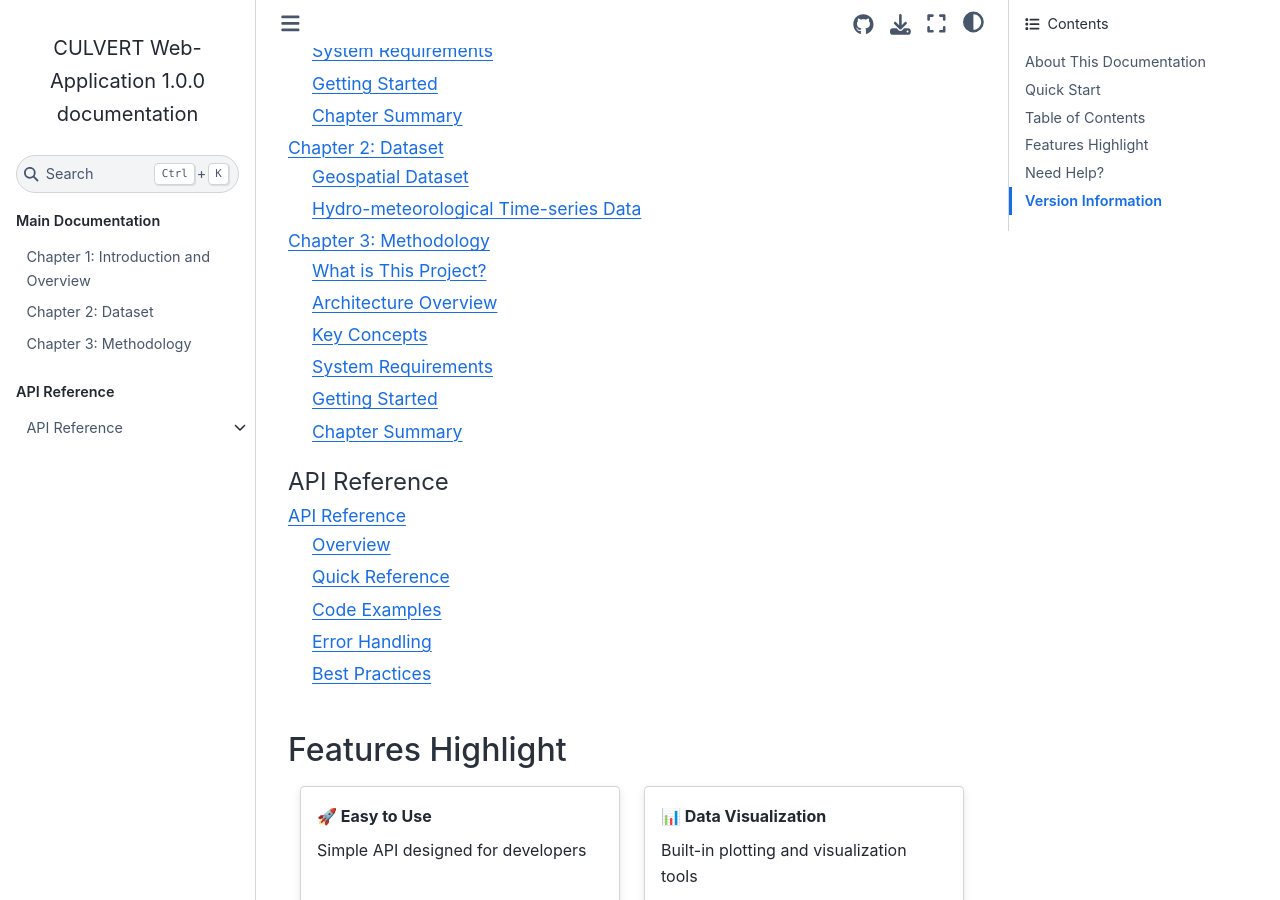
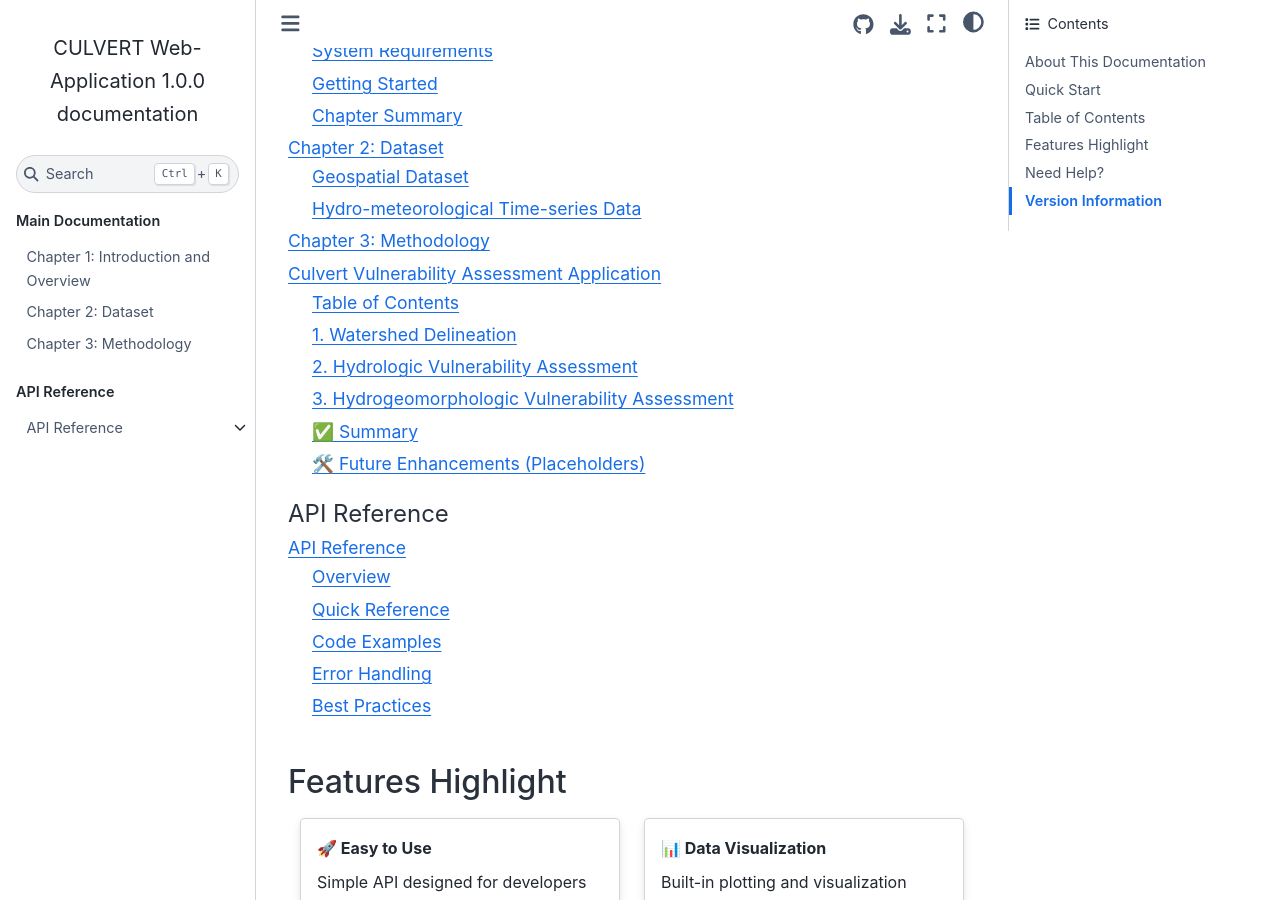
Before and after one commit to SouravDSGit/CULVERT-Manual, a Sphinx documentation site: the page built from docs/index.md, in a window 1280 px wide and 900 px high, scrolled down 976 px. Built offline with Sphinx 7.4.7 and the Sphinx Book theme 1.1.4, drawn with Linux system fonts in a browser that asks for light colours; some of the changed lines change nothing that is shown.

Commit message:
initial commit

````diff
--- a/docs/chapter-03.md
+++ b/docs/chapter-03.md
@@ -1,108 +1,241 @@
 # Chapter 3: Methodology
 
-Welcome to the first chapter of our documentation! This chapter provides a comprehensive overview of the project, its goals, and core concepts.
+Welcome to the third chapter of our documentation! This chapter provides a detailed exaplanation of the methodlogies used in this analysis, data-pipeline architecture and implementation in the CULVERT Application.
 
-## What is This Project?
+---
 
-This project is designed to solve [specific problem] by providing [solution description]. It offers:
+# Culvert Vulnerability Assessment Application
 
-- ✨ **Feature 1**: Brief description
-- 🔧 **Feature 2**: Brief description
-- 📊 **Feature 3**: Brief description
+The **Culvert Vulnerability Assessment App** is a comprehensive geospatial tool designed to evaluate the hydrologic and hydrogeomorphologic vulnerability of culverts and related infrastructure. It integrates watershed delineation, hydrologic analysis, and terrain-based assessment methods to support infrastructure planning, disaster resilience, and environmental safety.
 
-## Architecture Overview
+---
 
-Here's a high-level overview of how our system works:
+## Table of Contents
 
-```{mermaid}
-graph TB
-    A[User Input] --> B[Processor]
-    B --> C[Database]
-    B --> D[External API]
-    C --> E[Output Generator]
-    D --> E
-    E --> F[Final Result]
+1. [Watershed Delineation](#1-watershed-delineation)
+2. [Hydrologic Vulnerability Assessment](#2-hydrologic-vulnerability-assessment)
+3. [Hydrogeomorphologic Vulnerability Assessment](#3-hydrogeomorphologic-vulnerability-assessment)
 
-    classDef userClass fill:#e1f5fe
-    classDef processClass fill:#f3e5f5
-    classDef dataClass fill:#e8f5e9
+---
 
-    class A,F userClass
-    class B,E processClass
-    class C,D dataClass
+## 1. Watershed Delineation
+
+This module allows users to delineate watershed boundaries and stream networks based on elevation data and infrastructure locations such as culverts, bridges, and fords.
+
+### 🧭 Steps in Watershed Delineation
+
+1. **Boundary Region (Mandatory)**
+
+   - Input type: `.zip` (shapefile) or `.shp`
+   - Defines the outer limits of the study region.
+
+2. **DEM Data Raster (Mandatory)**
+
+   - Input type: `.tif`
+   - Digital Elevation Model is used for flow direction and accumulation analysis.
+
+3. **Pour Point Data (Optional)**
+
+   - Examples: Culverts, bridges, fords, or any outlet points.
+   - Enhances precision in delineating watershed boundaries to real-world infrastructure.
+
+4. **Stream Delineation Parameters (Mandatory)**
+
+   - Example parameters:
+     - Flow accumulation threshold
+     - Minimum stream length
+
+5. **Hydro-Enforcement Parameters (Optional)**
+   - Placeholder parameters:
+     - Sink filling method
+     - Stream burning depth
+     - Depression breaching
+     - Culvert insertion method
+
+### 📊 Flow Diagram
+
+```mermaid
+flowchart TD
+    A[Start] --> B[Upload Boundary Region (.zip/.shp)]
+    B --> C[Upload DEM Raster (.tif)]
+    C --> D[Add Pour Point Data (Optional)]
+    D --> E[Set Stream Delineation Parameters]
+    E --> F[Set Hydro-Enforcement Parameters (Optional)]
+    F --> G[Run Delineation]
+    G --> H[Generate Watershed and Stream Network]
 ```
 
-## Key Concepts
+---
 
-Understanding these core concepts will help you use the project effectively:
+## 2. Hydrologic Vulnerability Assessment
 
-### Concept 1: Data Processing
+This module assesses the hydrologic capacity and risk associated with culverts using rainfall-runoff relationships and statistical discharge estimation methods.
 
-```{glossary}
-Data Pipeline
-   A series of processing steps that transform raw data into useful information.
+### 🔬 Methods
 
-Batch Processing
-   Processing data in predefined groups or batches rather than individually.
+#### 2.1 Regional Frequency Analysis (RFA)
+
+- **Inputs Required:**
+
+  - Stream gauge discharge data (mandatory)
+  - Precipitation data (optional; required for non-stationary analysis)
+
+- **Outputs:**
+
+  - Estimated design discharges for different return periods.
+
+#### 2.2 Rational Method
+
+- **Inputs:**
+
+  - Watershed area
+  - Runoff coefficient
+  - Precipitation data:
+
+    - NOAA Atlas 14
+    - EPA Future PIDF
+    - On-site precipitation data
+
+- **Outputs:**
+
+  - Peak discharge based on intensity-duration-frequency data.
+
+#### 2.3 Graphical Peak Discharge Method
+
+- **Inputs:**
+
+  - Drainage area
+  - Soil type and land use
+  - Precipitation source:
+
+    - NOAA Atlas 14
+    - EPA Future PIDF
+    - On-site precipitation
+
+- **Outputs:**
+
+  - Peak discharge using graphical tools and empirical curves.
+
+### 📊 Flow Diagram
+
+```mermaid
+flowchart TD
+    A[Start] --> B{Select Method}
+    B --> C1[Regional Frequency Analysis]
+    C1 --> D1[Upload Stream Gauge Data]
+    D1 --> E1[Add Precipitation (Optional)]
+    E1 --> F1[Run Non-Stationary/Stationary Analysis]
+
+    B --> C2[Rational Method]
+    C2 --> D2[Select Precipitation Source]
+    D2 --> E2[Enter Runoff Coefficient & Area]
+    E2 --> F2[Calculate Peak Discharge]
+
+    B --> C3[Graphical Peak Discharge Method]
+    C3 --> D3[Input Area, Soil, Land Use]
+    D3 --> E3[Select Precipitation Data]
+    E3 --> F3[Use Empirical Graphs for Discharge]
 ```
 
-### Concept 2: Configuration
+---
 
-You can configure the system using YAML files:
+## 3. Hydrogeomorphologic Vulnerability Assessment
 
-```yaml
-# config.yml
-project:
-  name: "My Project"
-  version: "1.0.0"
+This module evaluates vulnerability due to terrain, sediment, debris flow, and erosion characteristics at the culvert site and upstream watershed.
 
-settings:
-  debug: true
-  threads: 4
+### 📉 Models
 
-database:
-  host: "localhost"
-  port: 5432
+#### 3.1 SBEVA (Stream-Based Environmental Vulnerability Assessment)
+
+- **Type:** Qualitative
+- **Approach:** Uses expert scoring and geomorphic parameters.
+- **Factors:**
+
+  - Stream slope
+  - Proximity to infrastructure
+  - Historical flood data
+
+#### 3.2 MRSULE (Multi-Risk Scoring Using Landform and Elevation)
+
+- **Type:** Quantitative
+- **Input:**
+
+  - DEM
+  - Landform classification
+  - Land use data
+
+- **Output:**
+
+  - Composite vulnerability index map.
+
+#### 3.3 WEPP (Water Erosion Prediction Project)
+
+- **Type:** Quantitative
+- **Input:**
+
+  - Precipitation
+  - Soil properties
+  - Land cover and slope
+
+- **Output:**
+
+  - Soil erosion and sediment yield
+
+#### 3.4 Watershed Debris Flow Model
+
+- **Type:** Qualitative
+- **Input:**
+
+  - Terrain steepness
+  - Stream density
+  - Historical debris flow data
+
+- **Output:**
+
+  - Debris flow susceptibility rating
+
+### 📊 Flow Diagram
+
+```mermaid
+flowchart TD
+    A[Start] --> B{Select Vulnerability Model}
+
+    B --> C1[SBEVA]
+    C1 --> D1[Input Slope, Stream Type, Flood History]
+    D1 --> E1[Generate Qualitative Risk Map]
+
+    B --> C2[MRSULE]
+    C2 --> D2[Input DEM, Landform, LULC]
+    D2 --> E2[Calculate Composite Vulnerability Index]
+
+    B --> C3[WEPP]
+    C3 --> D3[Input Rainfall, Soil, Slope]
+    D3 --> E3[Simulate Soil Erosion and Sediment Yield]
+
+    B --> C4[Watershed Debris Flow Model]
+    C4 --> D4[Input Terrain and Debris Flow Indicators]
+    D4 --> E4[Output Susceptibility Score]
 ```
 
-## System Requirements
+---
 
-```{list-table} Minimum Requirements
-:header-rows: 1
-:widths: 30 70
+## ✅ Summary
 
-* - Component
-  - Requirement
-* - Operating System
-  - Linux, macOS, or Windows 10+
-* - Python Version
-  - 3.8 or higher
-* - Memory
-  - 4 GB RAM minimum, 8 GB recommended
-* - Storage
-  - 10 GB free space
-```
+The **Culvert Vulnerability App** provides a comprehensive geospatial decision-support system with three integrated modules:
 
-## Getting Started
+- **Watershed Delineation:** Data-driven delineation of upstream hydrologic networks.
+- **Hydrologic Assessment:** Quantifies runoff risks using multiple hydrologic models.
+- **Hydrogeomorphologic Assessment:** Evaluates terrain-driven vulnerabilities using both qualitative and quantitative models.
 
-Now that you understand the basics, let's move on to installation in the next chapter.
+It supports climate-resilient infrastructure planning by integrating hydrologic and geomorphologic modeling at various spatial scales.
 
-```{admonition} Next Steps
-:class: tip
+---
 
-Ready for installation? Continue to {doc}`chapter-02` for detailed setup instructions.
-```
+## 🛠️ Future Enhancements (Placeholders)
 
-## Chapter Summary
+- Auto-fetching of precipitation data from NOAA/EPA APIs.
+- Real-time hydro-enforcement visualization.
+- Integration with infrastructure inventory databases.
+- AI-powered scoring system for qualitative models like SBEVA.
 
-In this chapter, you learned:
-
-1. The purpose and goals of this project
-2. High-level architecture and data flow
-3. Key concepts and terminology
-4. System requirements
-
-```{seealso}
-- {doc}`FAQ <faq>` - Common questions and answers
-- {doc}`Glossary <glossary>` - Definitions of terms used throughout this documentation
-```
+---
````
